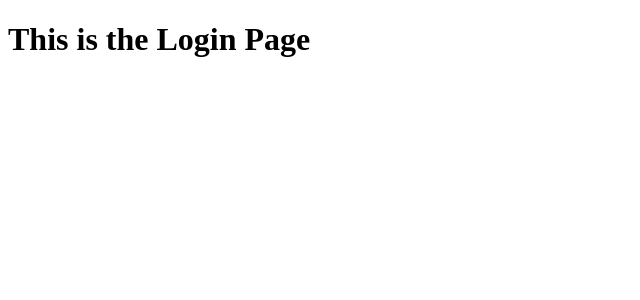
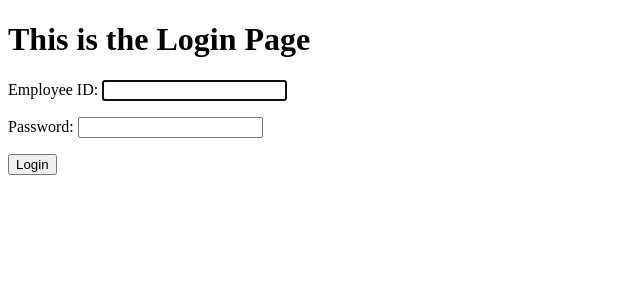
Before and after one commit to INiteshSingh/TicketingTool, a Django app: page /User_Management/User_Login/ in a window 1280 px wide. Shown: the part 52-352 px from the top of the page, without its empty margins (0-640 px from the left). Run offline with Django 5.2, Linux system fonts and the light colour scheme.

Commit message:
Fixed the Login Page

```diff
--- a/User_Management/views.py
+++ b/User_Management/views.py
@@ -28,7 +28,7 @@ def login_page(request):
             else:
                 error_msg = "Username or Password is Invalid"
                 return render(request,'')
-    return render(request,'User_Management/login.html')
+    return render(request,'User_Management/login.html',{'form':form})
 
 
 def Admin(request):
--- a/templates/User_Management/login.html
+++ b/templates/User_Management/login.html
@@ -4,4 +4,9 @@
 
 {% block content %}
     <h1>This is the Login Page</h1>
+    <form method = 'POST'>
+        {% csrf_token %}
+        {{form.as_p}}
+        <button type="submit">Login</button>
+    </form>
 {% endblock %}
```
Also changed, not shown: db.sqlite3.
